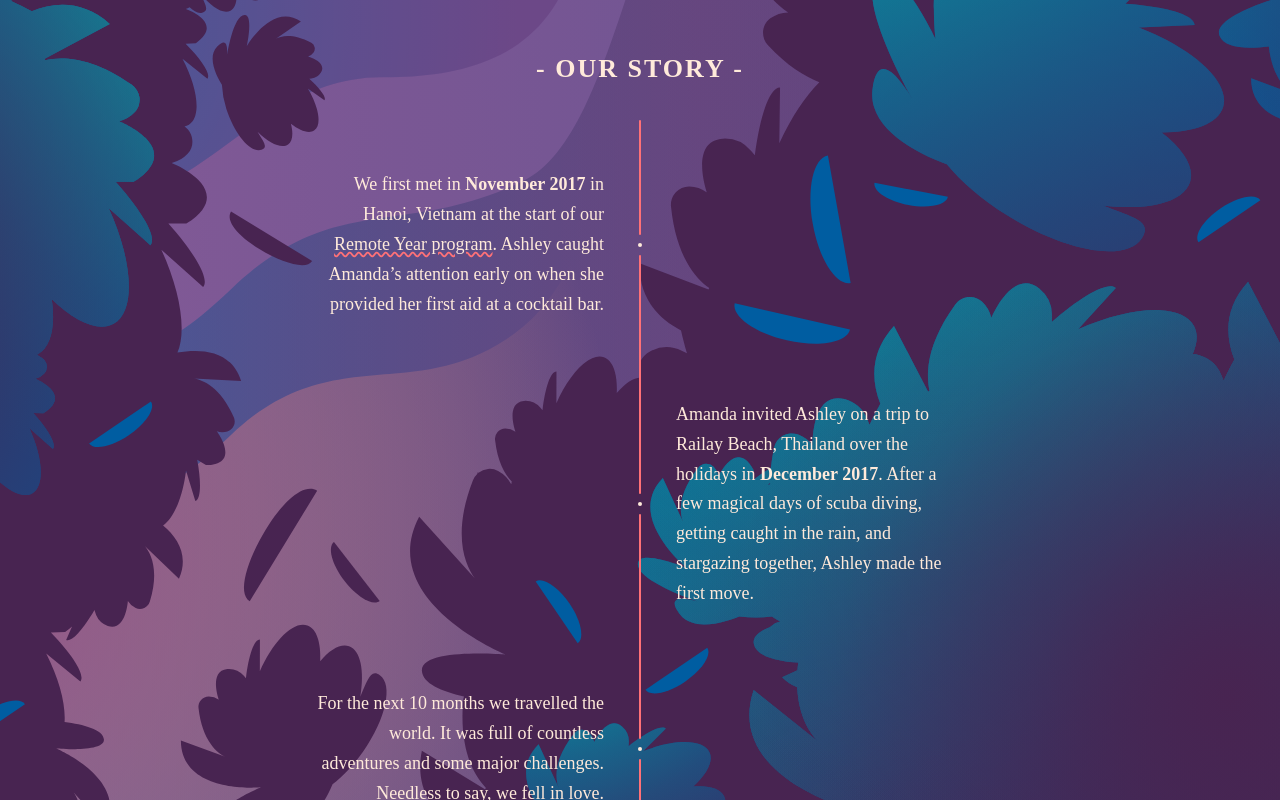
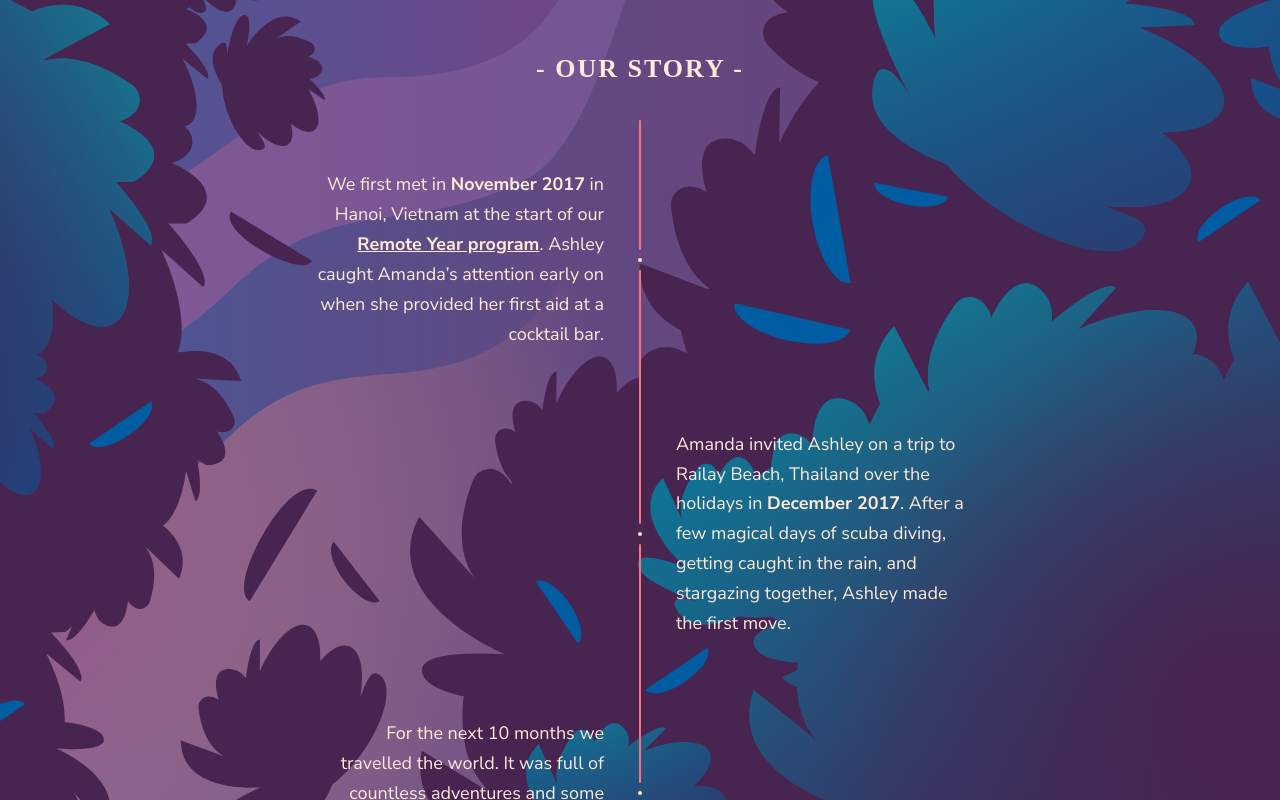
Before and after one commit to paulinecheung11/react-rsvp, a React app: page / in a window 1280 px wide. Shown: the part 2000-2800 px from the top of the page. Built offline with nearby package versions, Linux system fonts and the light colour scheme.

Commit message:
Better timeline styles

```diff
--- a/public/index.html
+++ b/public/index.html
@@ -3,6 +3,7 @@
   <head>
     <meta charset="utf-8" />
     <link rel="shortcut icon" href="%PUBLIC_URL%/favicon.ico" />
+    <link href="https://fonts.googleapis.com/css?family=Nunito+Sans:400,700&display=swap" rel="stylesheet">
     <meta
       name="viewport"
       content="width=device-width, initial-scale=1, shrink-to-fit=no"
--- a/public/styles.css
+++ b/public/styles.css
@@ -104,14 +104,23 @@
   font-family: Minion Pro, 'Times New Roman', Times, serif;
 }
 
+.text-nunito {
+  font-family: 'Nunito Sans', sans-serif;
+}
+
 .text-italic {
   font-style: italic;
 }
 
 .text-link {
   color: inherit;
-  text-decoration-style: wavy;
-  text-decoration-color: var(--color-pink);
+  font-weight: 700;
+  text-decoration: underline;
+}
+
+.text-link:hover,
+.text-link:focus {
+  text-decoration: none;
 }
 
 .lh-default {
--- a/src/containers/Invitation/Invitation.js
+++ b/src/containers/Invitation/Invitation.js
@@ -146,7 +146,7 @@
                   - Our Story -
                 </h2>
               </div>
-              <ol className="timeline text-serif text-cream mx-auto">
+              <ol className="timeline text-nunito text-cream mx-auto">
                 <li className="d-flex flex-items-center py-sm-3 py-lg-6">
                   <p>
                     We first met in{" "}
--- a/src/containers/Invitation/RSVP/RSVP.js
+++ b/src/containers/Invitation/RSVP/RSVP.js
@@ -31,9 +31,13 @@
 
   rsvpChangeHandler = (event, data) => {
     event.preventDefault();
-    if (event.target.value > data.guestCount || event.target.value < 0) {
+    if (event.target.value > data.guestCount) {
       this.setState({
-        updatedError: "Guests must be between 0 and " + data.guestCount
+        updatedError: "Guest count exceeded"
+      });
+    } else if (event.target.value < 0) {
+      this.setState({
+        updatedError: "Guest count must be more than 0"
       });
     } else {
       this.setState({
```
